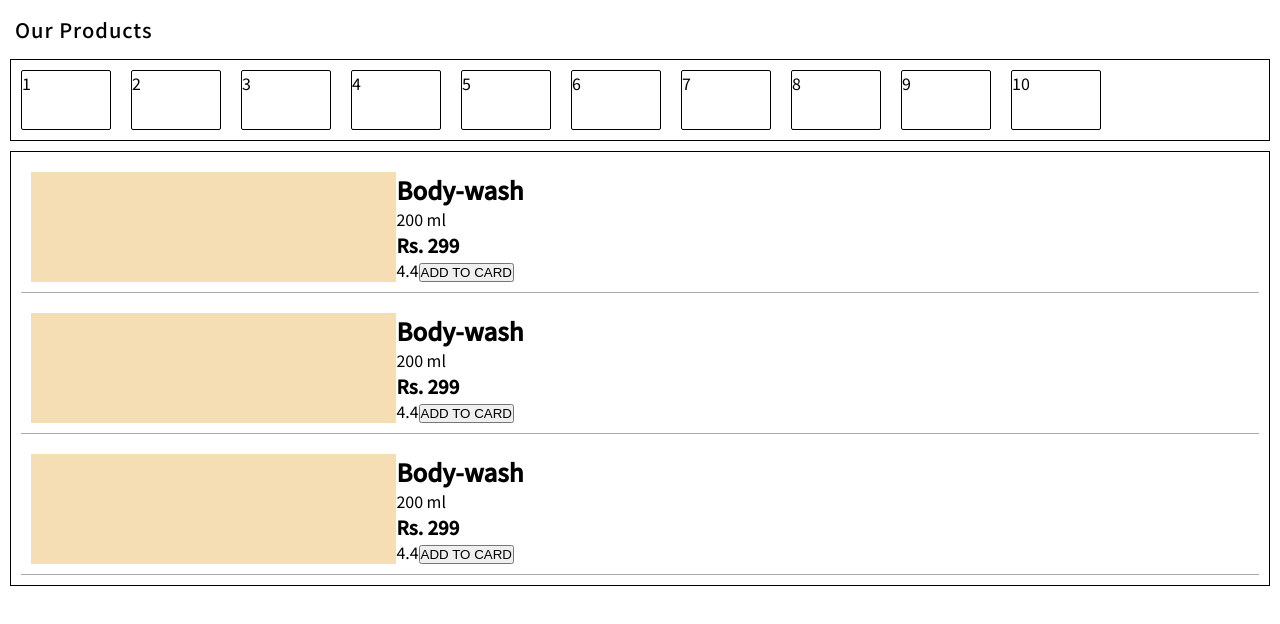
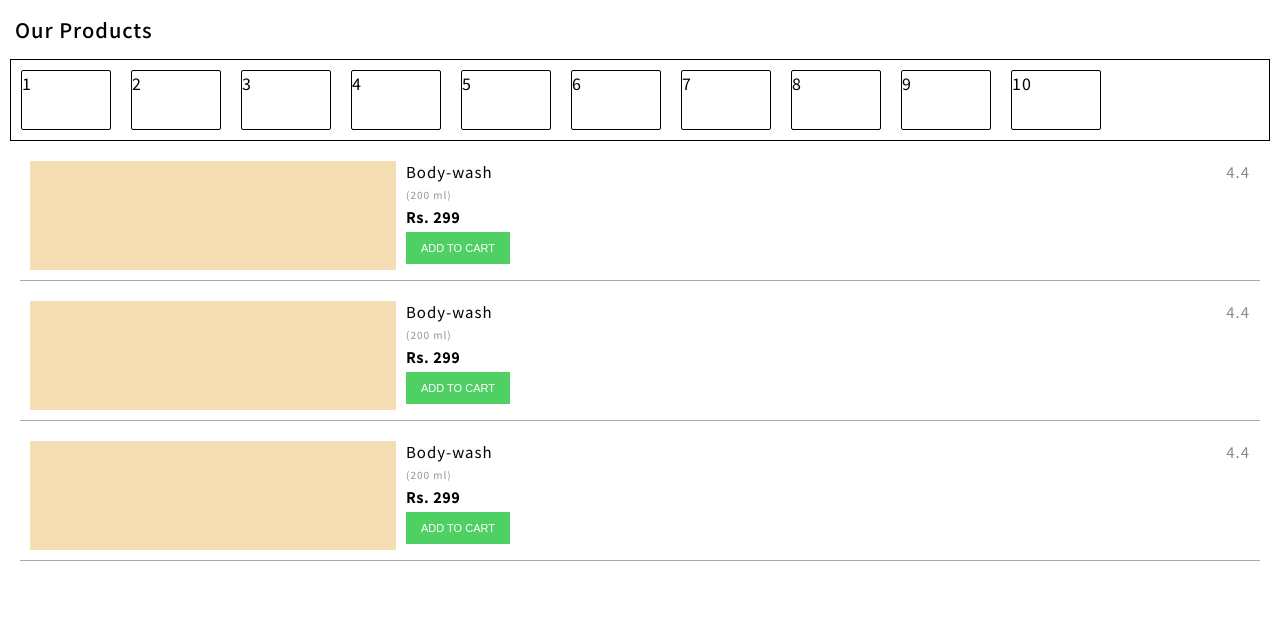
Before and after one commit to ShivanshuAtGit/React-assessment, a React (Create React App) app in the folder ustra-ui/: page / in a window 1280 px wide. Shown: the top 624 px of the page. Built offline with nearby package versions, Linux system fonts and the light colour scheme.

Commit message:
basic structure is ready for product list

```diff
--- a/ustra-ui/src/Component/ProductList.js
+++ b/ustra-ui/src/Component/ProductList.js
@@ -36,11 +36,11 @@ class ProductList extends Component {
                 return (<div className='List__items' key={data.image}>
                     <div className='List__image-block'></div>
                     <div className='List__detail-block'>
-                        <h2>{data.name}</h2>
-                        <p>{data.weigh}</p>
-                        <h3>{`Rs. ${data.mrp}`}</h3>
-                        <span>{data.rating}</span>
-                        <button>ADD TO CARD</button>
+                        <span className='product__rating'>{data.rating}</span>
+                        <h2 className='product__name'>{data.name}</h2>
+                        <p className='product__weigh'>{`(${data.weigh})`}</p>
+                        <h3 className='product__mrp'>{`Rs. ${data.mrp}`}</h3>
+                        <button className='button'>ADD TO CART</button>
                     </div>
 
                 </div>)
--- a/ustra-ui/src/Css/Home.css
+++ b/ustra-ui/src/Css/Home.css
@@ -1,11 +1,12 @@
 .Home{
     padding: 1rem;
     color: black;
+    letter-spacing: 1px;
 }
+
 
 .Home__heading{
     padding: .5rem;
     font-size: 2rem;
     font-weight: 500;
-    letter-spacing: 1px;
 }
--- a/ustra-ui/src/Css/ProductList.css
+++ b/ustra-ui/src/Css/ProductList.css
@@ -1,12 +1,11 @@
-.List{
-    border: 1px solid black;
-}
+/* .List{
+} */
 
 .List__items{
     border-bottom: 1px solid rgb(170, 170, 170);
     margin: 1rem;
     padding: 1rem;
-    min-height: 12rem;
+    min-height: 13rem;
     display: flex;
 }
 
@@ -17,4 +16,44 @@
 
 .List__detail-block{
     min-width: 70%;
+    padding: 0 1rem;
+    position: relative;
 }
+
+.product__rating{
+    position: absolute;
+    right: 0;
+    display: inline-block;
+    color: rgb(139, 139, 139);
+    font-size: 1.5rem;
+}
+
+.product__name{
+    font-size: 1.5rem;
+    font-weight: 400;
+}
+
+.product__weigh{
+    color: rgb(146, 146, 146);
+    font-size: 1rem;
+    margin: 0.5rem 0 0 0;
+}
+
+.product__mrp{
+    font-size: 1.4rem;
+    margin: 0.5rem 0 0 0;
+}
+
+.button{
+    font-size: 1.1rem;
+    font-weight: 500;
+    background-color: 	rgb(78, 208, 99);
+    color: white;
+    padding: 1rem 1.5rem;
+    border: none;
+    margin: .5rem 0 0 0;
+}
+
+.button:focus{
+    outline: none;
+}
```
